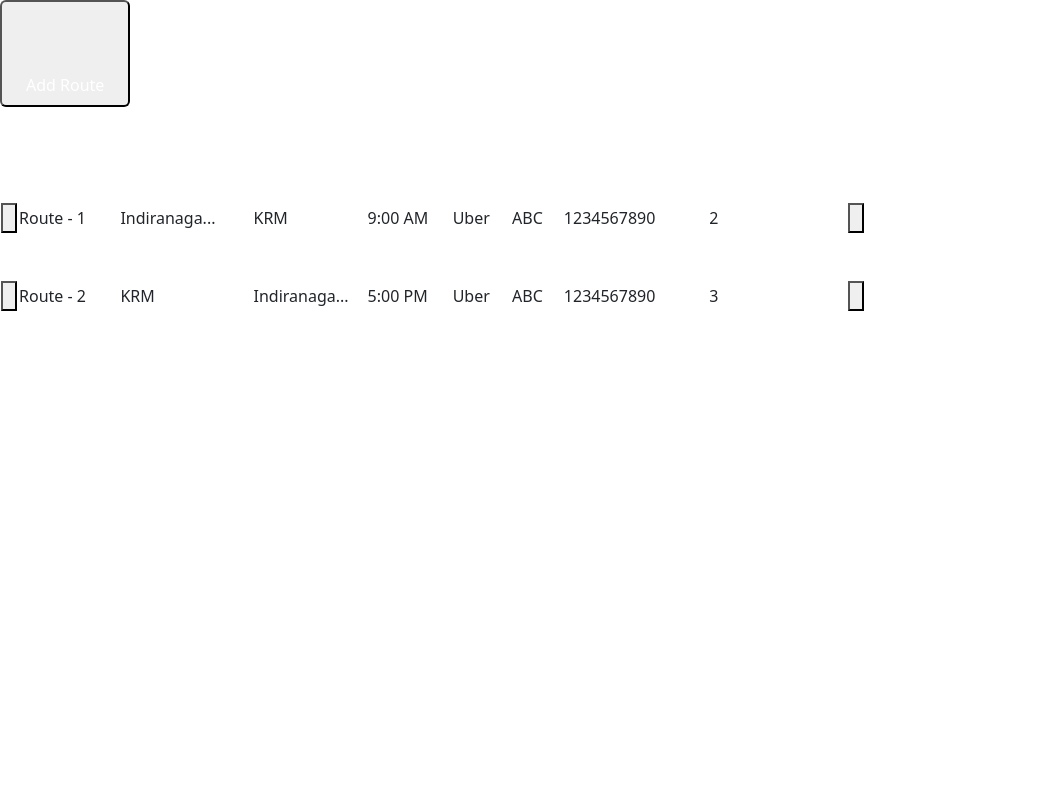
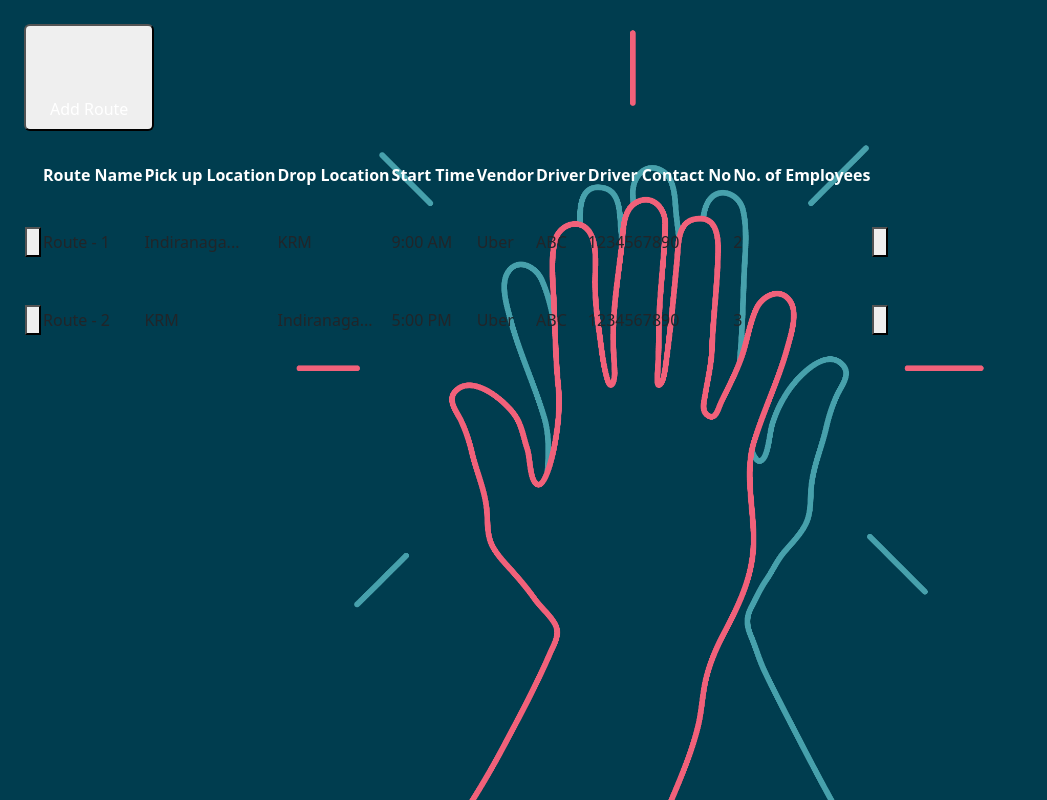
Before and after one commit to UI-GGN/CBP3-React-Rebels, a React (Create React App) app: page /routes in a window 1280 px wide. Shown: the whole page, without its empty margins (0-1047 px from the left). Built offline with nearby package versions, Linux system fonts and the light colour scheme.

Commit message:
[Nallu,Riya] | Add background image

```diff
--- a/src/App.scss
+++ b/src/App.scss
@@ -36,3 +36,13 @@
     transform: rotate(360deg);
   }
 }
+
+.routes-bg {
+  background-image: url("../public/images/tw_illustration_106.jpg");
+  background-size: cover;
+  background-position: center;
+  background-repeat: no-repeat;
+  height: 100vh;
+  width: 100vw;
+  padding: 1.5rem;
+}
--- a/src/pages/ViewRoutes.js
+++ b/src/pages/ViewRoutes.js
@@ -51,8 +51,9 @@ const ViewRoutes = () => {
   };
 
   return (
+    <div className="routes-bg">
       <div>
-      <button class="bg-cyan text-white font-semibold flex py-2 px-4 mborder border-blue-500 rounded justify-end ml-auto mr-20 mb-2">
+        <button class="bg-tw_secondary text-white font-semibold flex py-2 px-4 mborder border-blue-500 rounded justify-end ml-auto mr-20 mb-2">
           <svg
             fill="none"
             viewBox="0 0 30 24"
@@ -72,7 +73,7 @@ const ViewRoutes = () => {
           <div className="py-2 align-middle content-around min-w-fit sm:px-10 lg:px-20">
             <div className="border-b border-gray-200 sm:rounded-lg">
               <table className="min-w-full divide-y divide-gray-200">
-              <thead className="bg-cyan text-white">
+                <thead className="bg-tw_secondary text-white">
                   <tr>
                     <th
                       scope="col"
@@ -104,7 +105,9 @@ const ViewRoutes = () => {
                         <td className="px-6 py-4 whitespace-nowrap">
                           <button
                             variant="link"
-                          onClick={(event) => handleExpandRow(event, route.id)}
+                            onClick={(event) =>
+                              handleExpandRow(event, route.id)
+                            }
                           >
                             {expandState[route.id] ? (
                               <svg
@@ -242,6 +245,7 @@ const ViewRoutes = () => {
           </div>
         </div>
       </div>
+    </div>
   );
 };
 
```
Also changed, not shown: public/images/tw_illustration_106.jpg (added). Lines whose indentation alone changed are shown as unchanged.
